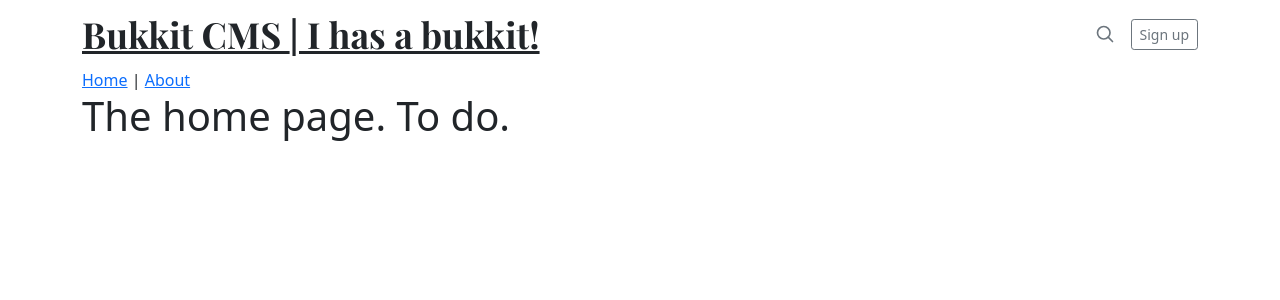
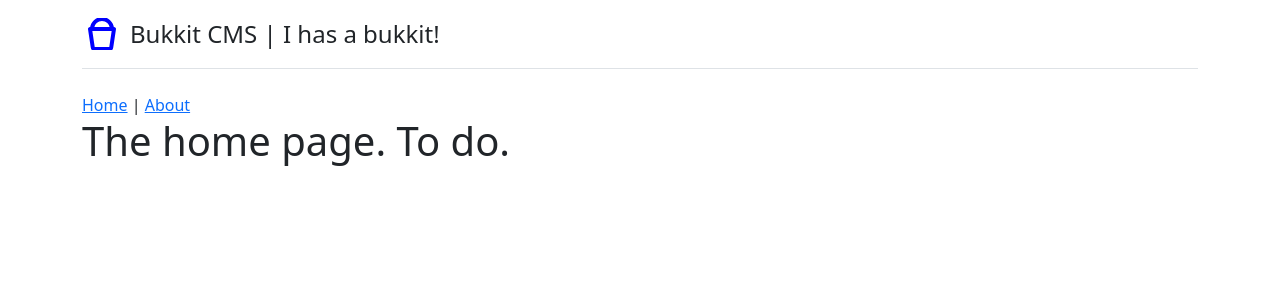
Before and after one commit to veselosky/bukkitcms, a Vue app: page / in a window 1280 px wide. Shown: the top 300 px of the page. Built offline with nearby package versions, Linux system fonts and the light colour scheme.

Commit message:
Blue bukkit masthead

```diff
--- a/src/components/Masthead.vue
+++ b/src/components/Masthead.vue
@@ -1,47 +1,38 @@
 <template>
-  <header class="blog-header py-3">
-    <div class="row flex-nowrap justify-content-between align-items-center">
-      <div class="col-8">
-        <a class="blog-header-logo text-dark" href="/"
-          >{{ site.name }}
-          <span v-if="site.tagline">| {{ site.tagline }}</span></a
-        >
-      </div>
-      <div class="col-4 d-flex justify-content-end align-items-center">
-        <a class="text-muted" href="#">
-          <svg
-            xmlns="http://www.w3.org/2000/svg"
-            width="20"
-            height="20"
-            viewBox="0 0 24 24"
-            fill="none"
-            stroke="currentColor"
-            stroke-width="2"
-            stroke-linecap="round"
-            stroke-linejoin="round"
-            class="mx-3"
-          >
-            <circle cx="10.5" cy="10.5" r="7.5"></circle>
-            <line x1="21" y1="21" x2="15.8" y2="15.8"></line>
-          </svg>
-        </a>
-        <a class="btn btn-sm btn-outline-secondary" href="#">Sign up</a>
-      </div>
-    </div>
+  <header
+    class="d-flex flex-wrap justify-content-center py-3 mb-4 border-bottom"
+  >
+    <router-link
+      to="/"
+      class="
+        d-flex
+        align-items-center
+        mb-3 mb-md-0
+        me-md-auto
+        text-dark text-decoration-none
+      "
+    >
+      <svg
+        xmlns="http://www.w3.org/2000/svg"
+        width="40"
+        height="32"
+        fill="currentColor"
+        stroke="blue"
+        class="bi bi-bucket me-2"
+        viewBox="0 0 16 16"
+      >
+        <path
+          d="M2.522 5H2a.5.5 0 0 0-.494.574l1.372 9.149A1.5 1.5 0 0 0 4.36 16h7.278a1.5 1.5 0 0 0 1.483-1.277l1.373-9.149A.5.5 0 0 0 14 5h-.522A5.5 5.5 0 0 0 2.522 5zm1.005 0a4.5 4.5 0 0 1 8.945 0H3.527zm9.892 1-1.286 8.574a.5.5 0 0 1-.494.426H4.36a.5.5 0 0 1-.494-.426L2.58 6h10.838z"
+        />
+      </svg>
+      <span class="fs-4">Bukkit CMS | I has a bukkit!</span>
+    </router-link>
   </header>
 </template>
 
 <script>
 export default {
   name: "Masthead",
-  data() {
-    return {
-      site: {
-        name: "Bukkit CMS",
-        tagline: "I has a bukkit!",
-      },
-    };
-  },
 };
 </script>
 
```
